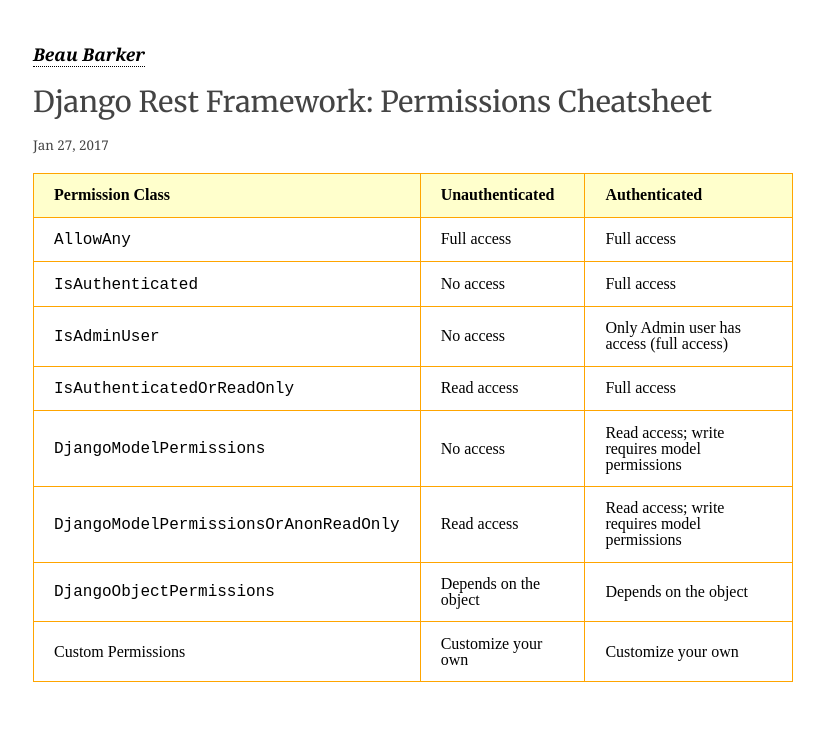
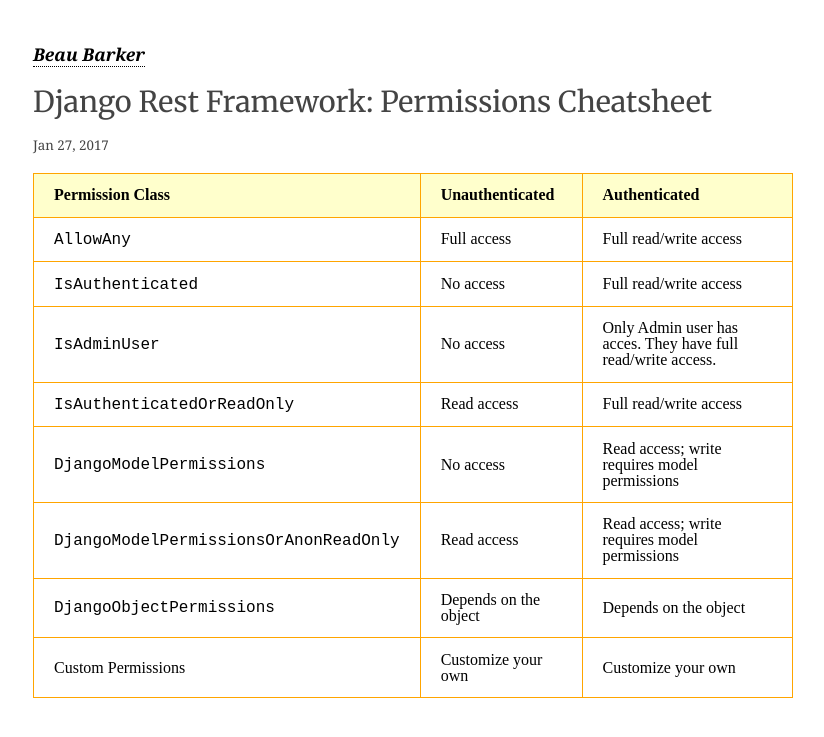
Before and after one commit to explodinglabs/explodinglabs.github.io, a Jekyll site: the page built from _posts/2017-01-27-drf-permissions-cheat-sheet.markdown, in a window 1280 px wide. Shown: the top 737 px of the page, without its empty margins (227-1051 px from the left). Built offline with Jekyll 4.4.1, drawn with Linux system fonts in a browser that asks for light colours; some web fonts are replaced; comment, search, counter and statistics services are not loaded.

Commit message:
Adjust drf permissions

```diff
--- a/_posts/2017-01-27-drf-permissions-cheat-sheet.markdown
+++ b/_posts/2017-01-27-drf-permissions-cheat-sheet.markdown
@@ -8,10 +8,10 @@
 
 Permission Class                        | Unauthenticated           | Authenticated
 -|-
-`AllowAny`                              | Full access               | Full access
-`IsAuthenticated`                       | No access                 | Full access
-`IsAdminUser`                           | No access                 | Only Admin user has access (full access)
-`IsAuthenticatedOrReadOnly`             | Read access               | Full access
+`AllowAny`                              | Full access               | Full read/write access
+`IsAuthenticated`                       | No access                 | Full read/write access
+`IsAdminUser`                           | No access                 | Only Admin user has acces. They have full read/write access.
+`IsAuthenticatedOrReadOnly`             | Read access               | Full read/write access
 `DjangoModelPermissions`                | No access                 | Read access; write requires model permissions
 `DjangoModelPermissionsOrAnonReadOnly`  | Read access               | Read access; write requires model permissions
 `DjangoObjectPermissions`               | Depends on the object     | Depends on the object
```
